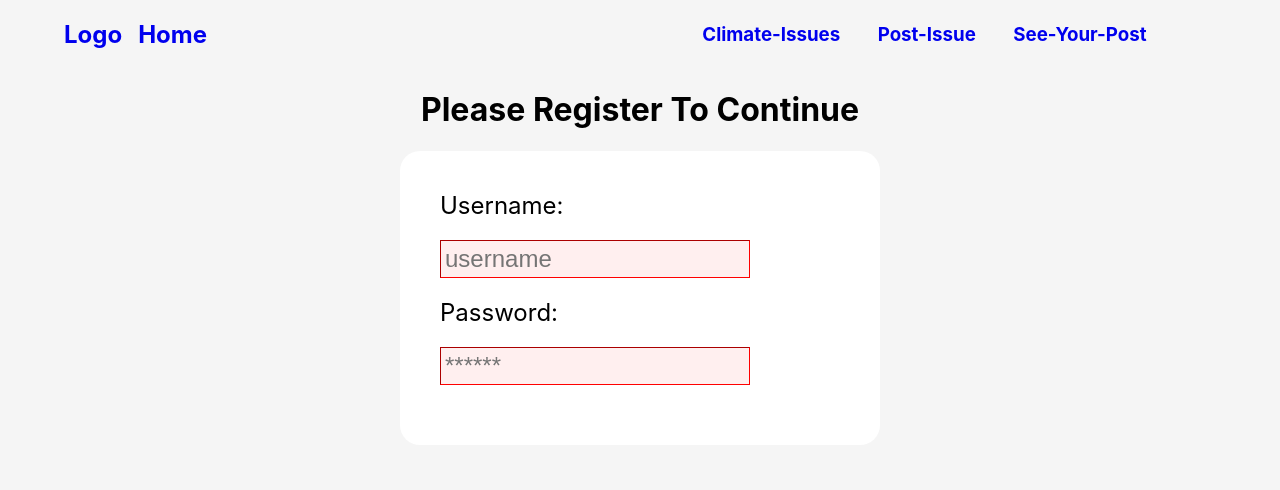
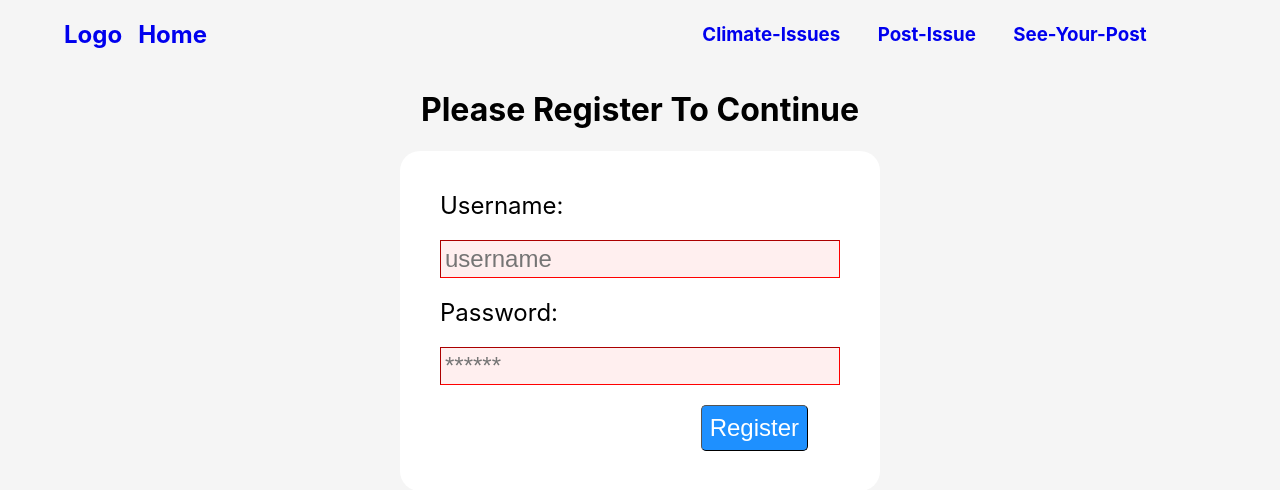
Before and after one commit to Gerardo-S/climate-issues, a React (Create React App) app in the folder client/: page /register-page in a window 1280 px wide. Shown: the top 490 px of the page. Built offline with nearby package versions, Linux system fonts and the light colour scheme.

Commit message:
add login/signup page with validation

```diff
--- a/client/package.json
+++ b/client/package.json
@@ -8,6 +8,8 @@
     "@testing-library/jest-dom": "^5.16.1",
     "@testing-library/react": "^12.1.2",
     "@testing-library/user-event": "^13.5.0",
+    "graphql": "^16.2.0",
+    "graphql-tag": "^2.12.6",
     "react": "^17.0.2",
     "react-dom": "^17.0.2",
     "react-router-dom": "^6.2.1",
--- a/client/src/App.js
+++ b/client/src/App.js
@@ -2,7 +2,7 @@ import React from "react";
 import { BrowserRouter as Router, Route, Routes } from "react-router-dom";
 import CreateIssuePage from "./pages/CreateIssuePage";
 import HomePage from "./pages/HomePage";
-import LoginPage from "./pages/LoginPage";
+import LogInPage from "./pages/LogInPage";
 import MyIssuesPage from "./pages/MyIssuesPage";
 import SignUpPage from "./pages/SignUpPage";
 import IssuesPage from "./pages/IssuesPage";
@@ -15,7 +15,7 @@ function App() {
         <NavBar />
         <Routes>
           <Route exact path="/" element={<HomePage />} />
-          <Route exact path="/login-page" element={<LoginPage />} />
+          <Route exact path="/login-page" element={<LogInPage />} />
           <Route exact path="/register-page" element={<SignUpPage />} />
           <Route exact path="/all-issues-page" element={<IssuesPage />} />
           <Route exact path="/my-issue-post" element={<MyIssuesPage />} />
--- a/client/src/components/Form.js
+++ b/client/src/components/Form.js
@@ -1,38 +1,46 @@
 import React from "react";
 import Card from "./shared/Card";
 import Input from "./shared/Input";
+import Button from "./shared/Button";
 import "./component-styles/shared.css";
 function Form({
   label1,
   label2,
-  assignee,
   inputValue,
-  usersData,
-  handleCreateBugInputChange,
-  handleCreateBug,
+  buttonText,
+  handleInputChange,
+  handleSubmitForm,
+  error,
 }) {
   return (
     <Card form={true}>
       <Input
         label={label1}
-        // inputValue={"inputValue.title"}
+        inputValue={inputValue.username}
         name={"username"}
         placeHolder={"username"}
-        // handleInputChange={handleCreateBugInputChange}
-        // handleCreateBug={handleCreateBug}
+        error={error ? error.username.message : false}
+        handleInputChange={handleInputChange}
       />
       <br />
       <Input
         label={label2}
-        // inputValue={inputValue.description}
+        inputValue={inputValue.password}
         name={"password"}
         placeHolder={"******"}
         textArea={false}
         type={"password"}
-        // handleInputChange={handleCreateBugInputChange}
-        // handleCreateBug={handleCreateBug}
+        error={error ? error.password.message : false}
+        handleInputChange={handleInputChange}
       />
       <br />
+
+      <Button
+        buttonText={buttonText}
+        buttonType={"submitButton"}
+        buttonContainer={"submitButtonContainer"}
+        handleSubmit={handleSubmitForm}
+      />
     </Card>
   );
 }
--- a/client/src/components/component-styles/shared.css
+++ b/client/src/components/component-styles/shared.css
@@ -38,12 +38,32 @@ hr {
 }
 
 .submitButton {
-  padding: 2px 8px 2px 8px;
+  padding: 8px;
   color: white;
   border-radius: 5px;
   border-width: 1px;
   background-color: dodgerblue;
   transition-duration: 0.4s;
+}
+
+.logInButton {
+  width: 200px;
+  height: 70px;
+  padding: 8px;
+  color: white;
+  border-radius: 5px;
+  border-width: 1px;
+  background-color: dodgerblue;
+  transition-duration: 0.4s;
+}
+
+.logInButton:focus {
+  opacity: 0.6;
+  cursor: not-allowed;
+  background-color: rgb(24, 78, 226);
+}
+.logInButton:hover {
+  background-color: rgb(24, 78, 226);
 }
 
 .removeButton {
@@ -89,11 +109,14 @@ hr {
 }
 
 .buttonContainer {
-  /* display: flex; */
   margin-right: 2em;
-  /* justify-content: flex-end; */
 }
 
+.submitButtonContainer {
+  display: flex;
+  margin-right: 2em;
+  justify-content: flex-end;
+}
 textarea {
   max-width: 8em;
 }
@@ -105,7 +128,7 @@ textarea,
 select,
 button {
   font-size: x-large;
-  width: 300px;
+  /* width: 300px; */
   padding: 4px;
 }
 
@@ -173,3 +196,7 @@ h3 {
 a:link {
   text-decoration: none;
 }
+
+#errors {
+  color: red;
+}
--- a/client/src/components/shared/Button.js
+++ b/client/src/components/shared/Button.js
@@ -1,8 +1,8 @@
 import React from "react";
 import "../component-styles/shared.css";
-function Button({ buttonText, buttonType, handleSubmit, id }) {
+function Button({ buttonText, buttonType, handleSubmit, id, buttonContainer }) {
   return (
-    <div className="buttonContainer">
+    <div className={buttonContainer ? buttonContainer : "buttonContainer"}>
       <button id={id} className={buttonType} onClick={handleSubmit}>
         {buttonText}
       </button>
--- a/client/src/components/shared/Input.js
+++ b/client/src/components/shared/Input.js
@@ -9,6 +9,7 @@ function Input({
   type,
   labelBoolean,
   handleInputChange,
+  error,
 }) {
   return (
     <>
@@ -41,6 +42,8 @@ function Input({
             onChange={handleInputChange}
             placeholder={placeHolder}
           />
+
+          {error ? <p id="errors">*{error}</p> : ""}
         </>
       )}
     </>
--- a/client/src/pages/HomePage.js
+++ b/client/src/pages/HomePage.js
@@ -13,7 +13,7 @@ function HomePage() {
           <Button buttonText={"Log-In"} buttonType={"logInButton"} />
         </Link>
         <Link to="/register-page">
-          <Button buttonText={"Sign-Ip"} buttonType={"logInButton"} />
+          <Button buttonText={"Sign-Up"} buttonType={"logInButton"} />
         </Link>
       </div>
     </div>
--- a/client/src/pages/LoginPage.js
+++ b/client/src/pages/LoginPage.js
@@ -1,11 +1,73 @@
-import React from "react";
+import React, { useState } from "react";
+import { useNavigate } from "react-router-dom";
 import Form from "../components/Form";
-function LoginPage() {
+import gql from "graphql-tag";
+import { useMutation } from "@apollo/client";
+function LogInPage(props) {
+  let navigate = useNavigate();
+  const [errors, setErrors] = useState({});
+  const [returningUser, setReturningUser] = useState({
+    username: "",
+    password: "",
+  });
+
+  const handleInputChange = (evt) => {
+    const name = evt.target.name;
+    const value = evt.target.value;
+    setReturningUser({ ...returningUser, [name]: value });
+  };
+
+  const [loginUser, { loading }] = useMutation(LOGIN_USER, {
+    update(_, result) {
+      navigate("/all-issues-page");
+    },
+    onError(err) {
+      setErrors(err.graphQLErrors[0].extensions.errors);
+    },
+    variables: returningUser,
+  });
+
+  const handleSubmitForm = (evt) => {
+    evt.preventDefault();
+    loginUser();
+  };
+
   return (
     <div className="homeContainer">
       <h1>Please Login To Continue</h1>
-      <Form label1={"Username:"} label2={"Password:"} />
+      <Form
+        label1={"Username:"}
+        label2={"Password:"}
+        inputValue={returningUser}
+        buttonText={loading ? "...Loading" : "Login"}
+        handleInputChange={handleInputChange}
+        handleSubmitForm={handleSubmitForm}
+      />
+
+      {Object.keys(errors).length > 0 && (
+        <div style={{ margin: "auto", width: "50%" }}>
+          <ul>
+            {Object.values(errors).map((val, index) => (
+              <li id="errors" key={index + val}>
+                *{val}
+              </li>
+            ))}
+          </ul>
+        </div>
+      )}
     </div>
   );
 }
-export default LoginPage;
+
+// graphQl Mutation
+const LOGIN_USER = gql`
+  mutation login($username: String!, $password: String!) {
+    login(username: $username, password: $password) {
+      id
+      username
+      createdAt
+      token
+    }
+  }
+`;
+export default LogInPage;
--- a/client/src/pages/SignUpPage.js
+++ b/client/src/pages/SignUpPage.js
@@ -1,11 +1,63 @@
-import React from "react";
+import React, { useState } from "react";
+import { useNavigate } from "react-router-dom";
 import Form from "../components/Form";
-function SignUpPage() {
+import gql from "graphql-tag";
+import { useMutation } from "@apollo/client";
+function SignUpPage(props) {
+  let navigate = useNavigate();
+  const [errors, setErrors] = useState({});
+  const [newUser, setNewUser] = useState({
+    username: "",
+    password: "",
+  });
+
+  const handleInputChange = (evt) => {
+    const name = evt.target.name;
+    const value = evt.target.value;
+    setNewUser({ ...newUser, [name]: value });
+  };
+
+  const [addUser, { loading }] = useMutation(REGISTER_USER, {
+    update(_, result) {
+      navigate("/all-issues-page");
+    },
+    onError(err) {
+      console.log(err);
+      setErrors(err.graphQLErrors[0].extensions.exception.errors);
+    },
+    variables: newUser,
+  });
+
+  const handleSubmitForm = (evt) => {
+    evt.preventDefault();
+    addUser();
+  };
+
   return (
     <div className="homeContainer">
       <h1>Please Register To Continue</h1>
-      <Form label1={"Username:"} label2={"Password:"} />
+      <Form
+        label1={"Username:"}
+        label2={"Password:"}
+        inputValue={newUser}
+        error={Object.keys(errors).length > 0 ? errors : false}
+        buttonText={loading ? "...Loading" : "Register"}
+        handleInputChange={handleInputChange}
+        handleSubmitForm={handleSubmitForm}
+      />
     </div>
   );
 }
+
+// graphQl Mutation
+const REGISTER_USER = gql`
+  mutation register($username: String!, $password: String!) {
+    register(registerInput: { username: $username, password: $password }) {
+      id
+      username
+      createdAt
+      token
+    }
+  }
+`;
 export default SignUpPage;
```
Also changed, not shown: 2 other files (tests, documents, lock files or other folders).
